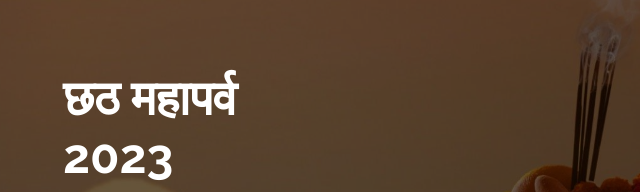
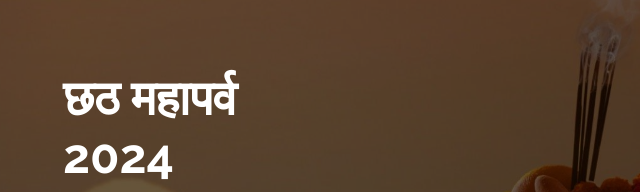
Before and after one commit to anu-com/chhat-puja, a plain HTML site: page index.html in a window 1280 px wide. Shown: the part 211-403 px from the top of the page, 19-659 px from the left. Drawn offline with nearby package versions, Linux system fonts and the light colour scheme.

Commit message:
Update index.html
First change

```diff
--- a/index.html
+++ b/index.html
@@ -71,7 +71,7 @@
     <div class="container" data-aos="zoom-out" data-aos-delay="100">
       <div class="row">
         <div class="col-xl-6">
-          <h1>छठ महापर्व <br> 2023</h1>
+          <h1>छठ महापर्व <br> 2024</h1>
           <h2>ॐ आदित्याय विदमहे दिवाकराय धीमहि <br> तन्नो सूर्यः प्रचोदयत्।।</h2>
           <a href="#about" class="btn-get-started scrollto">पूजन विधि</a>
         </div>
```
